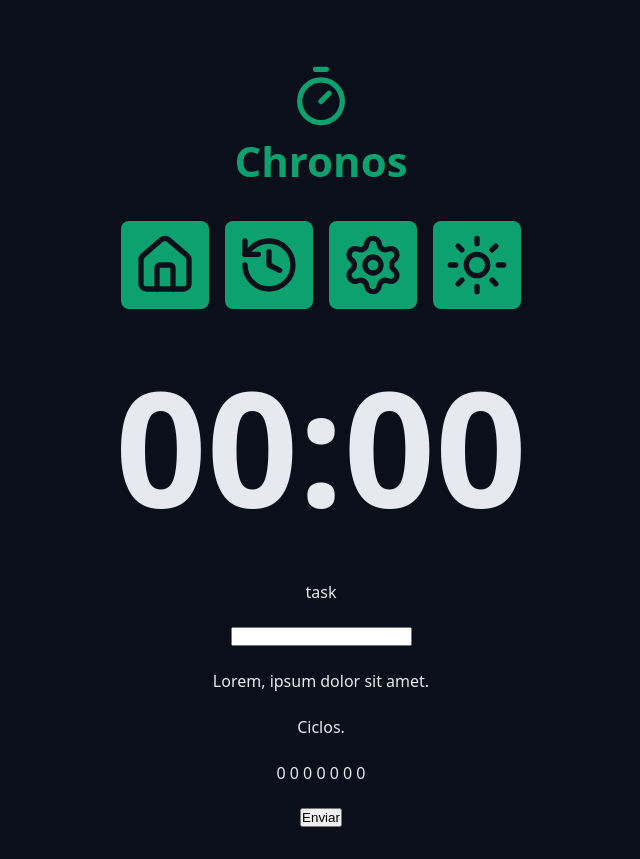
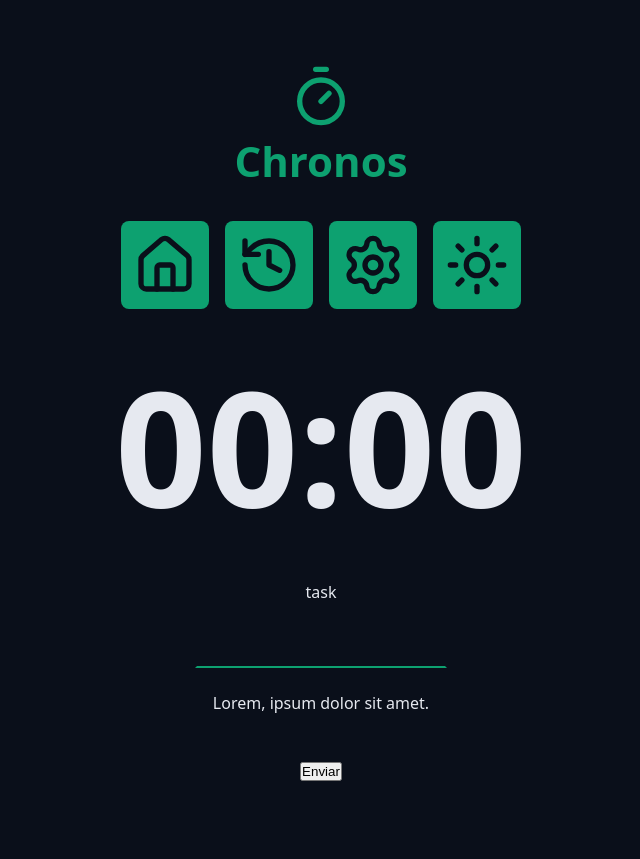
Before and after one commit to JhonnesPossiRibeiro/pomodoro, a React (Vite) app: page / in a window 1280 px wide. Shown: the whole page, without its empty margins (319-959 px from the left). After the commit the page ends 813 px from the top, so only its background shows below. Built offline with nearby package versions, Linux system fonts and the light colour scheme.

Commit message:
component input

```diff
--- a/src/App.tsx
+++ b/src/App.tsx
@@ -4,6 +4,7 @@ import { Container } from './components/Container';
 import { Logo } from './components/Logo';
 import { Menu } from './components/Menu';
 import { CountDown } from './components/CountDown';
+import { DefaultInput } from './components/DefaultInput';
 
 function App() {
   return (
@@ -24,15 +25,13 @@ function App() {
         <Container>
           <form className='form' action=''>
             <div className='formRow'>
-              <label htmlFor='meuInput'>task</label>
-              <input id='meuInput' type='text' />
+              <DefaultInput id="meuInput" labelText='task' type="text"/>
             </div>
             <div className='formRow'>
               <p>Lorem, ipsum dolor sit amet.</p>
             </div>
             <div className='formRow'>
-              <p>Ciclos.</p>
-              <p>0 0 0 0 0 0 0</p>
+
             </div>
             <div className='formRow'>
               <button>Enviar</button>
--- /dev/null
+++ b/src/components/DefaultInput/index.tsx
@@ -0,0 +1,15 @@
+import styles from './styles.module.css';
+
+type DefaultinputProps = {
+  id: string;
+  labelText?: string;
+} & React.ComponentProps<'input'>;
+
+export function DefaultInput({ id, labelText, type,...rest }: DefaultinputProps) {
+  return (
+    <>
+      {labelText && <label htmlFor='meuInput'>{labelText}</label>}
+      <input className={styles.input} id={id} type={type} {...rest}/>
+    </>
+  );
+}
--- /dev/null
+++ b/src/components/DefaultInput/styles.module.css
@@ -0,0 +1,28 @@
+.input {
+  background-color: transparent;
+  text-align: center;
+  font-size: 1.8rem;
+  padding: 0.8rem;
+  color: var(--text-default);
+  outline: none;
+
+  border: 0.2rem solid transparent;
+  border-bottom: 0.2rem solid var(--primary);
+  transition: all 0.1s ease-in-out;
+}
+
+.input:focus {
+  border-radius: 0.8rem;
+  border: 0.2rem solid var(--primary);
+}
+
+.input::placeholder {
+  color: var(--gray-500);
+  font-size: 1.4rem;
+  font-style: italic;
+}
+
+.input:disabled {
+  border-bottom: 0.2rem solid var(--disabled);
+  color: var(--text-muted);
+}
```
